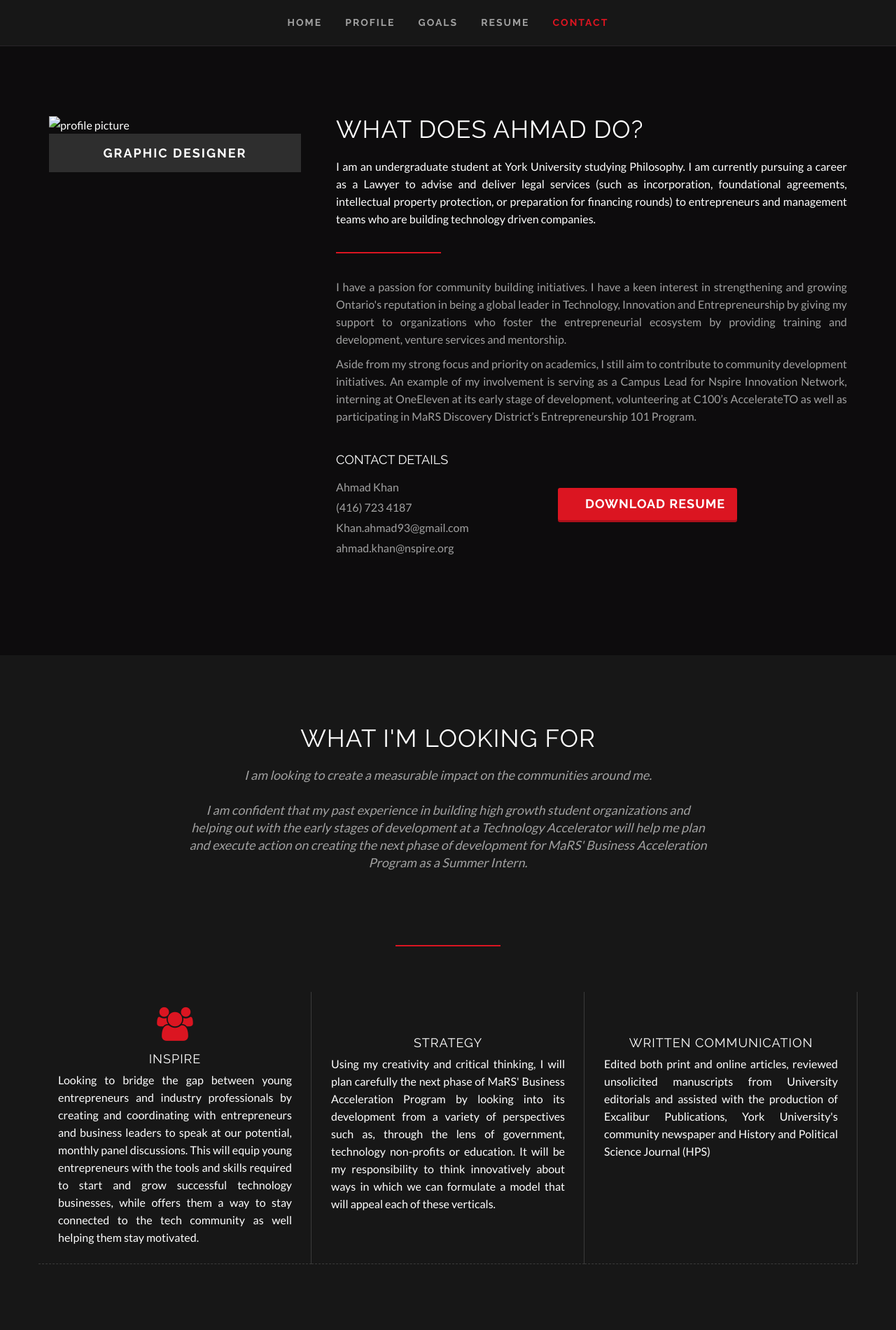
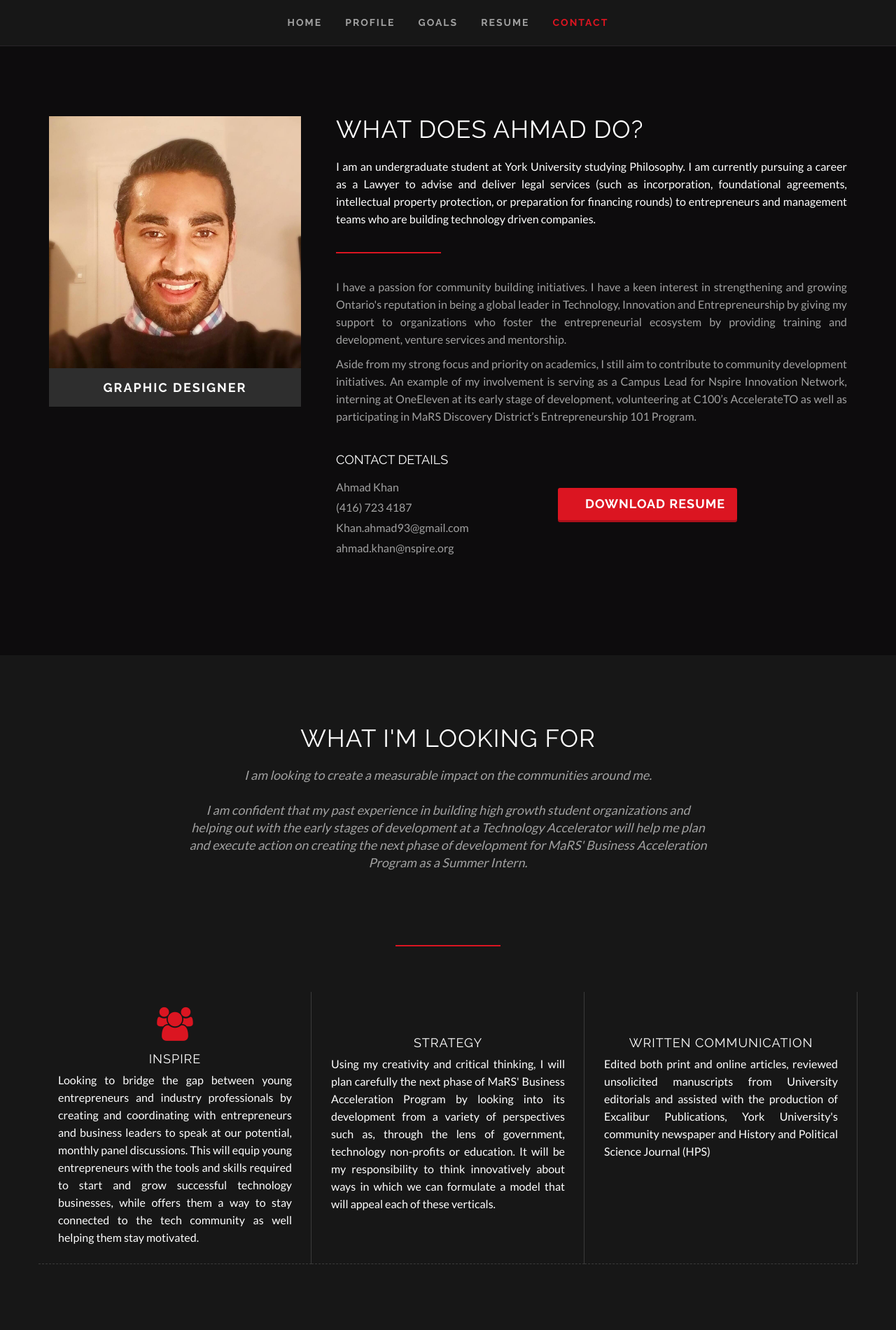
Before and after one commit to clearcareer/AhmadKhan, a Jekyll site: the page built from index.html, in a window 1280 px wide. Shown: the part 835-2735 px from the top of the page at 70% size. Built offline with Jekyll 4.4.1, drawn with Linux system fonts in a browser that asks for light colours; some web fonts are replaced.

Commit message:
Updated '/index.html' via CloudCannon

```diff
--- a/index.html
+++ b/index.html
@@ -4,7 +4,7 @@
 navbar_brand: Ahmad
 full_name: Ahmad Khan
 email: Khan.ahmad93@gmail.com
-profilepic_path: ''
+profilepic_path: /assets/images/12466197_10153785533540126_9034996714739397241_o.jpg
 background_image_path: /assets/images/bigdata.jpg
 upload_resume_path: /_education/ahmadkhanresumé.pdf
 occupations:
```
